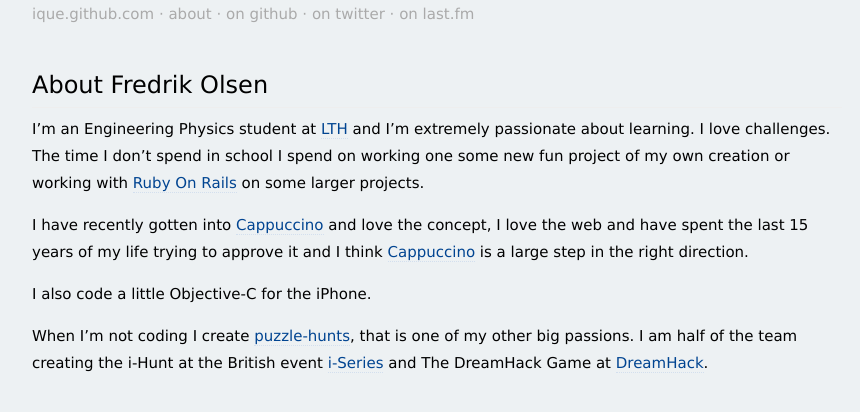
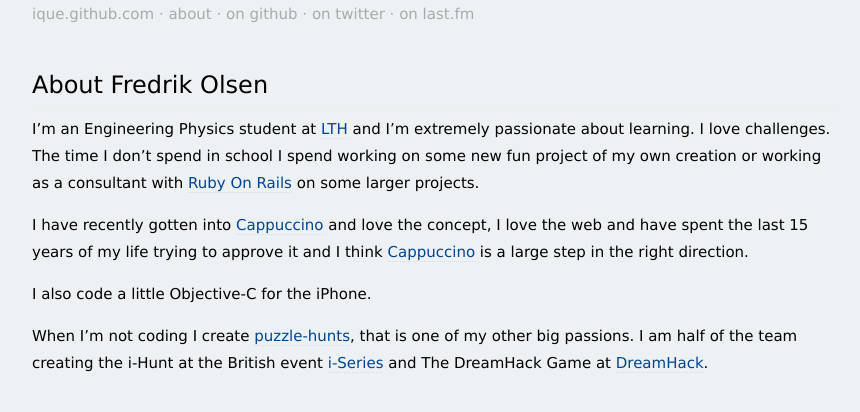
Before and after one commit to folsen/folsen.github.io, a Jekyll site: the page built from about.markdown, in a window 1280 px wide. Shown: the top 412 px of the page, without its empty margins (203-1063 px from the left). Built offline with Jekyll 4.4.1, drawn with Linux system fonts in a browser that asks for light colours; Markdown is read by kramdown in place of the engine named in the settings; comment, search, counter and statistics services are not loaded.

Commit message:
fixed spelling error

```diff
--- a/about.markdown
+++ b/about.markdown
@@ -3,7 +3,7 @@
 title: About Fredrik Olsen
 hide_meta: true
 ---
-I'm an Engineering Physics student at [LTH](http://www.lth.se/english) and I'm extremely passionate about learning. I love challenges. The time I don't spend in school I spend on working one some new fun project of my own creation or working with [Ruby On Rails](http://rubyonrails.org) on some larger projects.
+I'm an Engineering Physics student at [LTH](http://www.lth.se/english) and I'm extremely passionate about learning. I love challenges. The time I don't spend in school I spend working on some new fun project of my own creation or working as a consultant with [Ruby On Rails](http://rubyonrails.org) on some larger projects.
 
 I have recently gotten into [Cappuccino](http://cappuccino.org) and love the concept, I love the web and have spent the last 15 years of my life trying to approve it and I think [Cappuccino](http://cappuccino.org) is a large step in the right direction.
 
```
